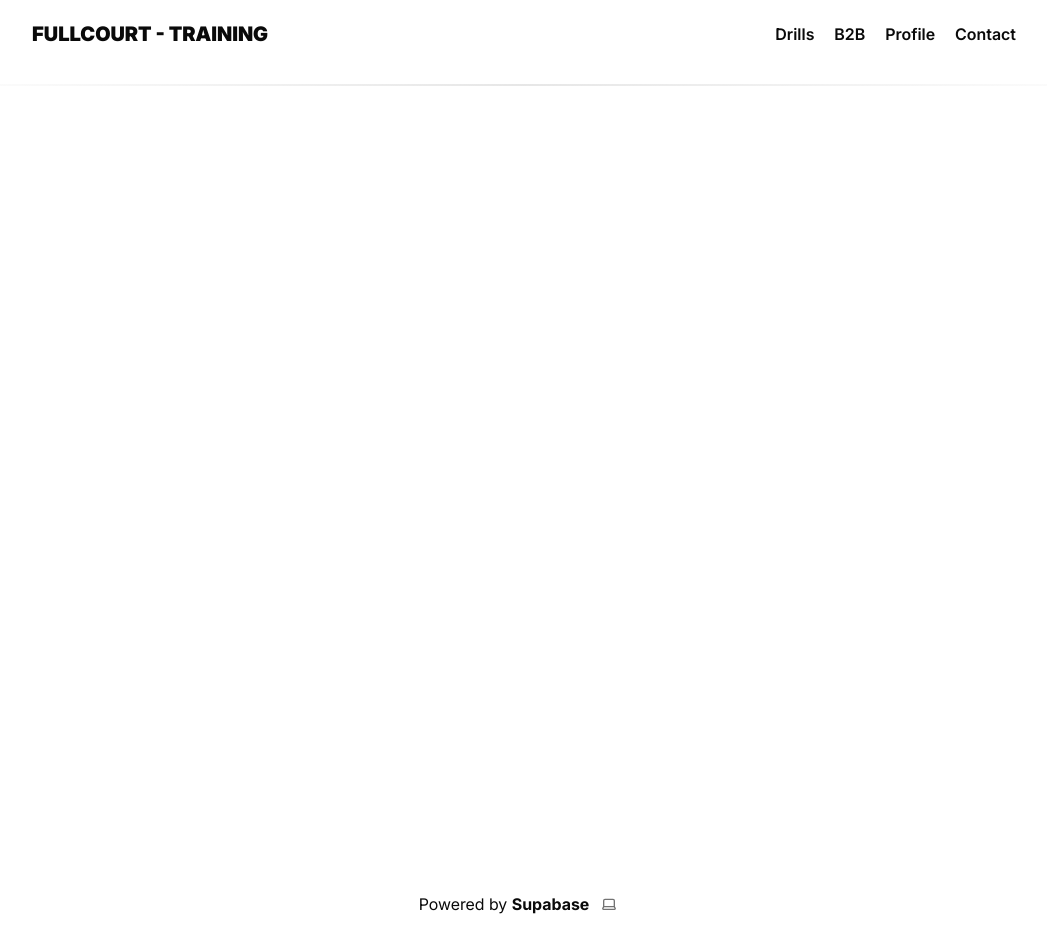
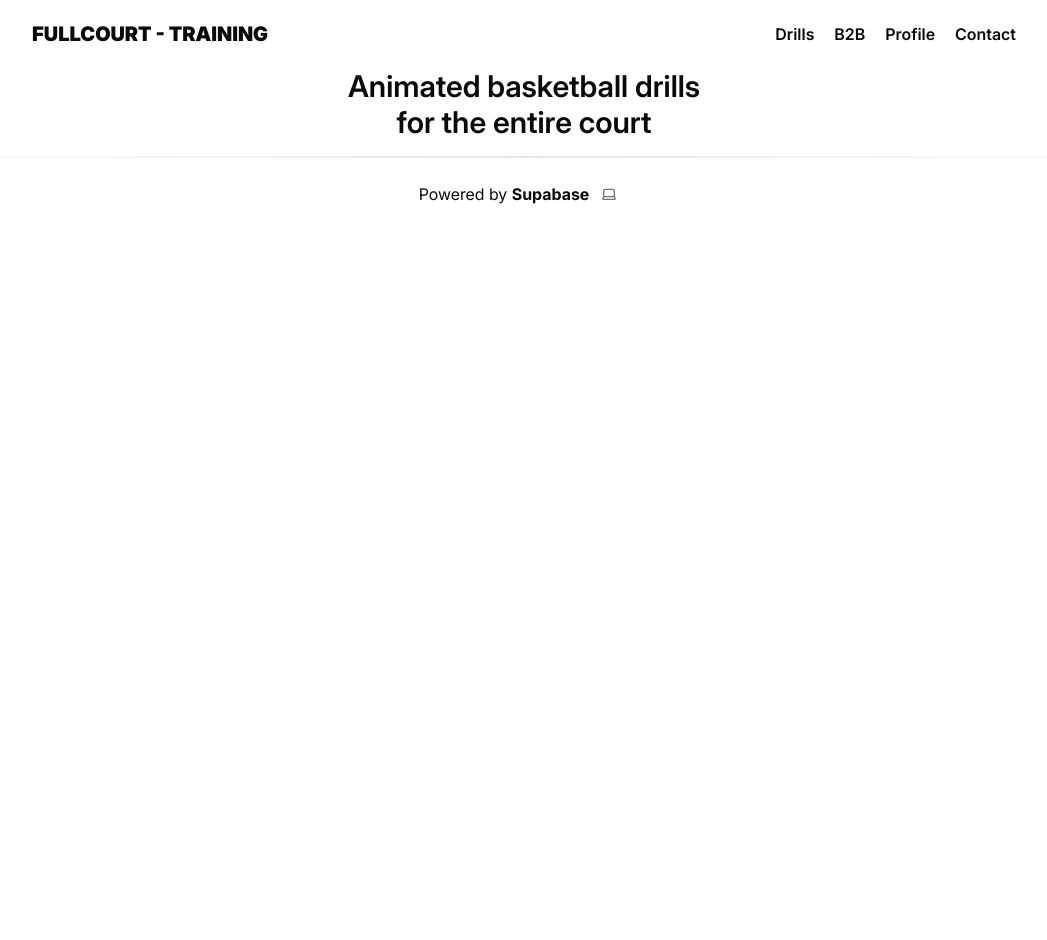
Before and after one commit to Friggies/fullcourt-web, a Next.js app: page / in a window 1280 px wide. Shown: the whole page, without its empty margins (116-1163 px from the left). After the commit the page ends 800 px from the top, so only its background shows below. Built offline with nearby package versions, Linux system fonts and the light colour scheme.

Commit message:
refactor: update page components to use Hero and remove unnecessary markup

```diff
--- a/app/b2b/page.tsx
+++ b/app/b2b/page.tsx
@@ -1,9 +1,9 @@
-export default function Home() {
+import { Hero } from "@/components/hero";
+
+export default function B2B() {
     return (
-        <main className="min-h-screen">
-            <main className="flex-1 flex flex-col gap-6 px-4">
-                <h1>Baseline 2 Baseline</h1>
-            </main>
-        </main>
+        <>
+            <Hero title="Baseline To Baseline" />
+        </>
     );
 }
--- a/app/contact/page.tsx
+++ /dev/null
@@ -1,9 +0,0 @@
-export default function Home() {
-    return (
-        <main className="min-h-screen">
-            <main className="flex-1 flex flex-col gap-6 px-4">
-                <h1>Contact</h1>
-            </main>
-        </main>
-    );
-}
--- a/app/drills/page.tsx
+++ b/app/drills/page.tsx
@@ -1,9 +1,11 @@
+import DrillsGrid from "@/components/drills-grid";
+import { Hero } from "@/components/hero";
+
 export default function Drills() {
     return (
-        <main className="min-h-screen">
-            <main className="flex-1 flex flex-col gap-6 px-4">
-                <h1>Drills</h1>
-            </main>
-        </main>
+        <>
+            <Hero title="All Drills" />
+            <DrillsGrid />
+        </>
     );
 }
--- a/app/page.tsx
+++ b/app/page.tsx
@@ -6,11 +6,10 @@ export const metadata: Metadata = {
     description: "",
 };
 
-export default function Home() {
+export default function Index() {
     return (
-        <main className="min-h-screen">
-            <Hero />
-            <main className="flex-1 flex flex-col gap-6 px-4"></main>
-        </main>
+        <>
+            <Hero title="Animated basketball drills for&nbsp;the&nbsp;entire&nbsp;court" />
+        </>
     );
 }
```
